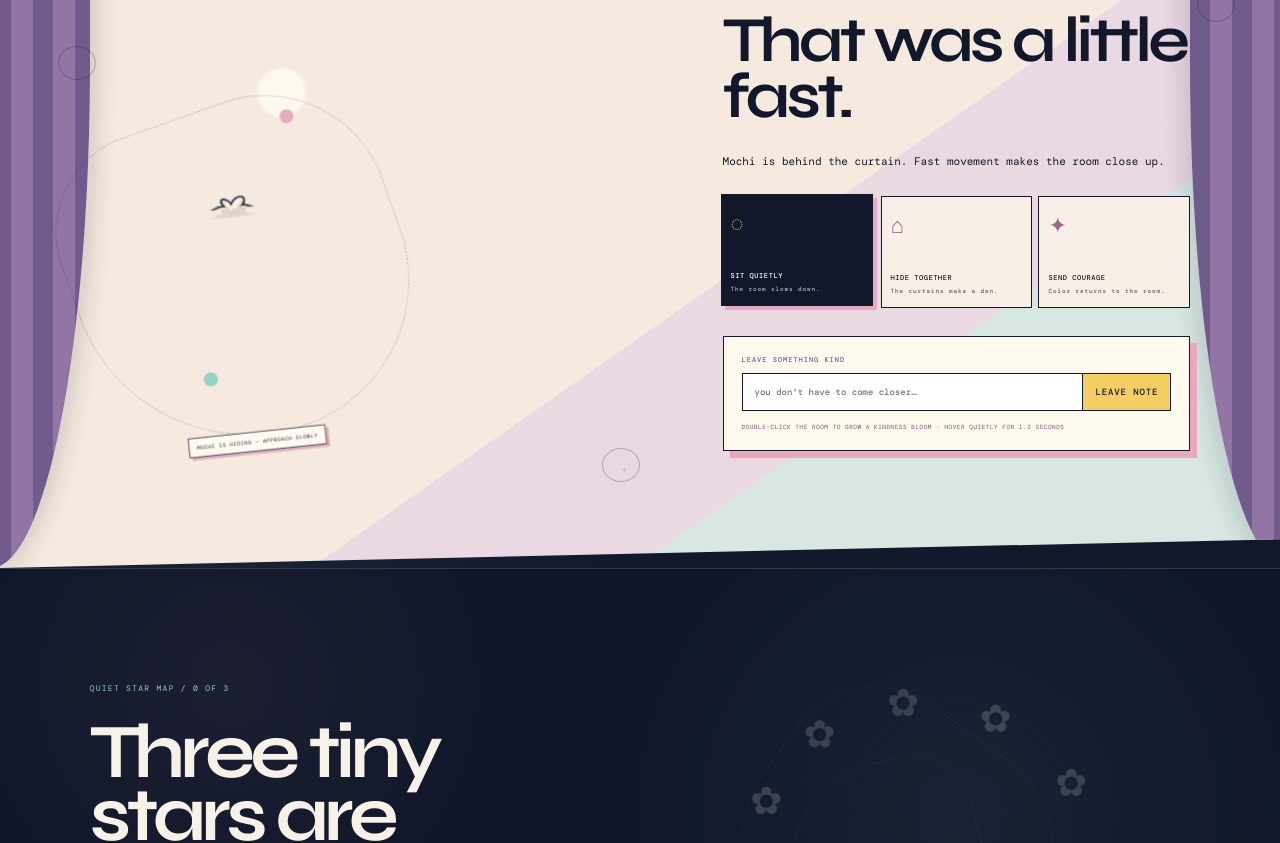
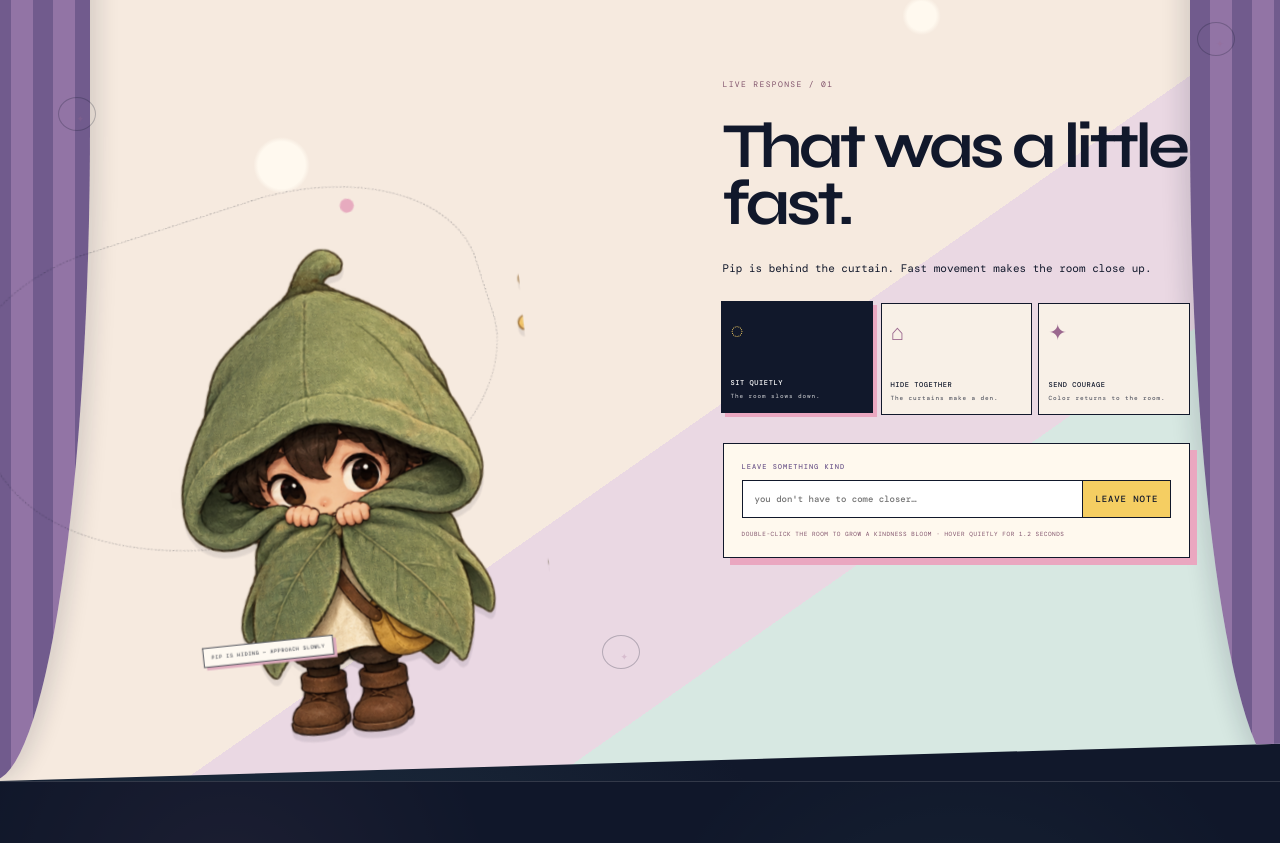
Before and after one commit to jean-tmk/website-that-gets-shyer, a React (Vite) app: page / in a window 1280 px wide. Shown: the part 920-1763 px from the top of the page. Built offline with nearby package versions, Linux system fonts and the light colour scheme.

Commit message:
Replace Mochi with full Pip art and continuous audio

```diff
--- a/src/main.tsx
+++ b/src/main.tsx
@@ -23,16 +23,19 @@ function App(){
  const [secrets,setSecrets]=useState<number[]>([]);
  const [ritual,setRitual]=useState<"still"|"courage"|"hide">("still");
  const [visits,setVisits]=useState(()=>Number(localStorage.getItem("shy-visits")||0)+1);
- const last=useRef({x:0,y:0,t:performance.now()});const calm=useRef(0);const audio=useRef<AudioContext|null>(null);const dwell=useRef<number|null>(null);
+ const last=useRef({x:0,y:0,t:performance.now()});const calm=useRef(0);const audio=useRef<AudioContext|null>(null);const ambient=useRef<{master:GainNode;warm:OscillatorNode;air:OscillatorNode;lfo:OscillatorNode}|null>(null);const dwell=useRef<number|null>(null);
  const stage=useMemo(()=>trust<22?0:trust<45?1:trust<72?2:3,[trust]);
+ const pipImage=["pip-hiding.png","pip-startled.png","pip-curious.png","pip-trusting.png"][stage];
  const record=(event:string,delta:number)=>setHistory(items=>[{at:new Date().toLocaleTimeString([],{hour:"2-digit",minute:"2-digit"}),event,delta},...items].slice(0,5));
  const getAudio=async()=>{const AudioCtor=window.AudioContext||(window as unknown as {webkitAudioContext:typeof AudioContext}).webkitAudioContext;if(!AudioCtor)return null;audio.current??=new AudioCtor();if(audio.current.state==="suspended")await audio.current.resume();return audio.current};
  const playTone=async(frequency:number,force=false,delay=0)=>{if(!sound&&!force)return;const c=await getAudio();if(!c)return;const start=c.currentTime+delay,o=c.createOscillator(),g=c.createGain();o.frequency.setValueAtTime(frequency,start);o.type="sine";g.gain.setValueAtTime(.0001,start);g.gain.exponentialRampToValueAtTime(.075,start+.045);g.gain.exponentialRampToValueAtTime(.0001,start+.9);o.connect(g).connect(c.destination);o.start(start);o.stop(start+.94)};
- const toggleSound=async(checked:boolean)=>{if(!checked){setSound(false);return}await getAudio();setSound(true);await Promise.all([playTone(392,true,0),playTone(523.25,true,.16),playTone(659.25,true,.34)])};
+ const startAmbient=async()=>{if(ambient.current)return;const c=await getAudio();if(!c)return;const master=c.createGain(),warm=c.createOscillator(),air=c.createOscillator(),warmGain=c.createGain(),airGain=c.createGain(),lfo=c.createOscillator(),lfoDepth=c.createGain();master.gain.setValueAtTime(.0001,c.currentTime);master.gain.exponentialRampToValueAtTime(.75,c.currentTime+1.5);warm.type="sine";warm.frequency.value=174.61;warmGain.gain.value=.022;air.type="triangle";air.frequency.value=261.63;airGain.gain.value=.009;lfo.type="sine";lfo.frequency.value=.085;lfoDepth.gain.value=.004;lfo.connect(lfoDepth).connect(airGain.gain);warm.connect(warmGain).connect(master);air.connect(airGain).connect(master);master.connect(c.destination);warm.start();air.start();lfo.start();ambient.current={master,warm,air,lfo}};
+ const stopAmbient=()=>{const c=audio.current,nodes=ambient.current;if(!c||!nodes)return;nodes.master.gain.cancelScheduledValues(c.currentTime);nodes.master.gain.setValueAtTime(Math.max(.0001,nodes.master.gain.value),c.currentTime);nodes.master.gain.exponentialRampToValueAtTime(.0001,c.currentTime+.65);window.setTimeout(()=>{try{nodes.warm.stop();nodes.air.stop();nodes.lfo.stop();nodes.master.disconnect()}catch{}},700);ambient.current=null};
+ const toggleSound=async(checked:boolean)=>{if(!checked){setSound(false);stopAmbient();return}await startAmbient();setSound(true);await Promise.all([playTone(392,true,0),playTone(523.25,true,.16),playTone(659.25,true,.34)])};
  useEffect(()=>{localStorage.setItem("shy-visits",String(visits))},[visits]);
  useEffect(()=>{localStorage.setItem("shy-trust",String(Math.round(trust)))},[trust]);
  useEffect(()=>{if(!sound)return;const timer=window.setInterval(()=>{void playTone(trust>60?493.88:349.23);window.setTimeout(()=>void playTone(trust>60?659.25:440),220)},5400);return()=>window.clearInterval(timer)},[sound,trust]);
- useEffect(()=>()=>{if(dwell.current)window.clearTimeout(dwell.current);void audio.current?.close()},[]);
+ useEffect(()=>()=>{if(dwell.current)window.clearTimeout(dwell.current);stopAmbient();void audio.current?.close()},[]);
  useEffect(()=>{const interval=setInterval(()=>{if(velocity<.18){calm.current++;if(calm.current%3===0)setTrust(t=>clamp(t+.7))}else calm.current=0},900);return()=>clearInterval(interval)},[velocity]);
  const move=(e:React.PointerEvent)=>{const now=performance.now(),dt=Math.max(16,now-last.current.t),speed=Math.hypot(e.clientX-last.current.x,e.clientY-last.current.y)/dt;last.current={x:e.clientX,y:e.clientY,t:now};setCursor({x:e.clientX,y:e.clientY});setVelocity(speed);if(speed>1.25)setTrust(t=>clamp(t-.34));};
  const approach=()=>{const delta=velocity<.35?8:velocity<.8?2:-7;setTrust(t=>clamp(t+delta));record(delta>0?"patient approach":"startled",delta);playTone(delta>0?440:180)};
@@ -56,11 +59,11 @@ function App(){
     {[1,2,3].map(id=><button key={id} type="button" className={`quiet-star quiet-star-${id} ${secrets.includes(id)?"found":""}`} onClick={()=>collectSecret(id)} aria-label={secrets.includes(id)?`Quiet star ${id} found`:`Find quiet star ${id}`}>✦</button>)}
     {kindness.map((bloom,i)=><i className="kindness-bloom" key={bloom.id} style={{left:`${bloom.x}%`,top:`${bloom.y}%`,"--bloom":i} as React.CSSProperties}>✿</i>)}
     <div className="creature" style={{"--fear":`${(100-trust)/100}`} as React.CSSProperties} onPointerEnter={()=>{approach();beginDwell()}} onPointerLeave={endDwell} tabIndex={0} onFocus={()=>{approach();beginDwell()}} onBlur={endDwell}>
-      <div className="halo"/><div className="buddy mochi-art" aria-hidden="true"><img src={`${import.meta.env.BASE_URL}mochi-sprite.png`} alt=""/></div><small>{stage<2?"MOCHI IS HIDING — APPROACH SLOWLY":"MOCHI IS LISTENING"}</small>
+      <div className="halo"/><div className="buddy pip-art" aria-hidden="true"><img src={`${import.meta.env.BASE_URL}pip/${pipImage}`} alt=""/></div><small>{stage<2?"PIP IS HIDING — APPROACH SLOWLY":"PIP IS LISTENING"}</small>
     </div>
-    <article><small>LIVE RESPONSE / {String(stage+1).padStart(2,"0")}</small><h2>{phrases[Math.min(phrases.length-1,Math.floor(trust/19))]}</h2><p>{stage===0?"Mochi is behind the curtain. Fast movement makes the room close up.":stage===1?"A cautious peek. Stay nearby without chasing.":stage===2?"The room is blooming. Mochi remembers your patience.":"Trust established. Mochi will stay even when you move."}</p><div className="comfort-rituals"><button onClick={()=>chooseRitual("still")} className={ritual==="still"?"active":""}><i>◌</i><b>SIT QUIETLY</b><span>The room slows down.</span></button><button onClick={()=>chooseRitual("hide")} className={ritual==="hide"?"active":""}><i>⌂</i><b>HIDE TOGETHER</b><span>The curtains make a den.</span></button><button onClick={()=>chooseRitual("courage")} className={ritual==="courage"?"active":""}><i>✦</i><b>SEND COURAGE</b><span>Color returns to the room.</span></button></div><div className="ritual"><label htmlFor="kind-note">LEAVE SOMETHING KIND</label><div><input id="kind-note" value={note} onChange={e=>setNote(e.target.value)} onKeyDown={e=>e.key==="Enter"&&deliverNote()} placeholder="you don't have to come closer…"/><button onClick={deliverNote}>LEAVE NOTE</button></div><small>DOUBLE-CLICK THE ROOM TO GROW A KINDNESS BLOOM · HOVER QUIETLY FOR 1.2 SECONDS</small></div></article>
+    <article><small>LIVE RESPONSE / {String(stage+1).padStart(2,"0")}</small><h2>{phrases[Math.min(phrases.length-1,Math.floor(trust/19))]}</h2><p>{stage===0?"Pip is behind the curtain. Fast movement makes the room close up.":stage===1?"A cautious peek. Stay nearby without chasing.":stage===2?"The room is blooming. Pip remembers your patience.":"Trust established. Pip will stay even when you move."}</p><div className="comfort-rituals"><button onClick={()=>chooseRitual("still")} className={ritual==="still"?"active":""}><i>◌</i><b>SIT QUIETLY</b><span>The room slows down.</span></button><button onClick={()=>chooseRitual("hide")} className={ritual==="hide"?"active":""}><i>⌂</i><b>HIDE TOGETHER</b><span>The curtains make a den.</span></button><button onClick={()=>chooseRitual("courage")} className={ritual==="courage"?"active":""}><i>✦</i><b>SEND COURAGE</b><span>Color returns to the room.</span></button></div><div className="ritual"><label htmlFor="kind-note">LEAVE SOMETHING KIND</label><div><input id="kind-note" value={note} onChange={e=>setNote(e.target.value)} onKeyDown={e=>e.key==="Enter"&&deliverNote()} placeholder="you don't have to come closer…"/><button onClick={deliverNote}>LEAVE NOTE</button></div><small>DOUBLE-CLICK THE ROOM TO GROW A KINDNESS BLOOM · HOVER QUIETLY FOR 1.2 SECONDS</small></div></article>
    </section>
-   <section className={`secret-garden ${secrets.length===3?"unlocked":""}`}><div><small>QUIET STAR MAP / {secrets.length} OF 3</small><h2>{secrets.length===3?"You found the room behind the room.":"Three tiny stars are hiding nearby."}</h2><p>{secrets.length===3?"Mochi kept a secret garden for visitors patient enough to notice small things. Move through the flowers and they remember your cursor.":"They are tucked inside the encounter. None of them require speed—only looking."}</p></div><div className="garden-bed" aria-hidden="true">{Array.from({length:12},(_,i)=><i key={i} style={{"--flower":i} as React.CSSProperties}>✿</i>)}</div></section>
+   <section className={`secret-garden ${secrets.length===3?"unlocked":""}`}><div><small>QUIET STAR MAP / {secrets.length} OF 3</small><h2>{secrets.length===3?"You found the room behind the room.":"Three tiny stars are hiding nearby."}</h2><p>{secrets.length===3?"Pip kept a secret garden for visitors patient enough to notice small things. Move through the flowers and they remember your cursor.":"They are tucked inside the encounter. None of them require speed—only looking."}</p></div><div className="garden-bed" aria-hidden="true">{Array.from({length:12},(_,i)=><i key={i} style={{"--flower":i} as React.CSSProperties}>✿</i>)}</div></section>
    <section className="lab">
     <article className="telemetry"><header><span>BEHAVIOR LOG</span><b>LIVE</b></header>{history.length?history.map((item,i)=><div key={`${item.at}-${i}`}><time>{item.at}</time><span>{item.event}</span><b className={item.delta>0?"gain":"loss"}>{item.delta>0?"+":""}{item.delta}</b></div>):<p>Move toward the creature to begin the observation.</p>}</article>
     <article className="controls"><span>LAB CONTROLS</span><label><input type="checkbox" checked={sound} onChange={e=>void toggleSound(e.target.checked)}/><i/> {sound?"GENTLE AUDIO — PLAYING":"GENTLE AUDIO"}</label><label><input type="checkbox" checked={reduced} onChange={e=>setReduced(e.target.checked)}/><i/> REDUCED MOTION</label><button onClick={reset}>RESET RELATIONSHIP</button></article>
```
